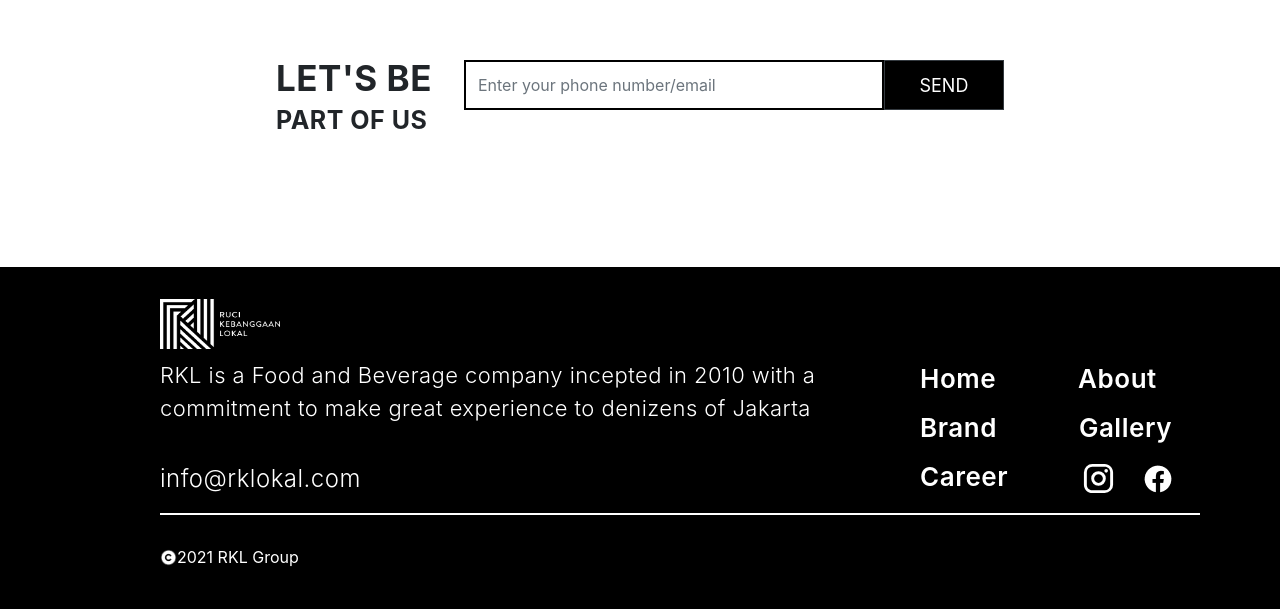
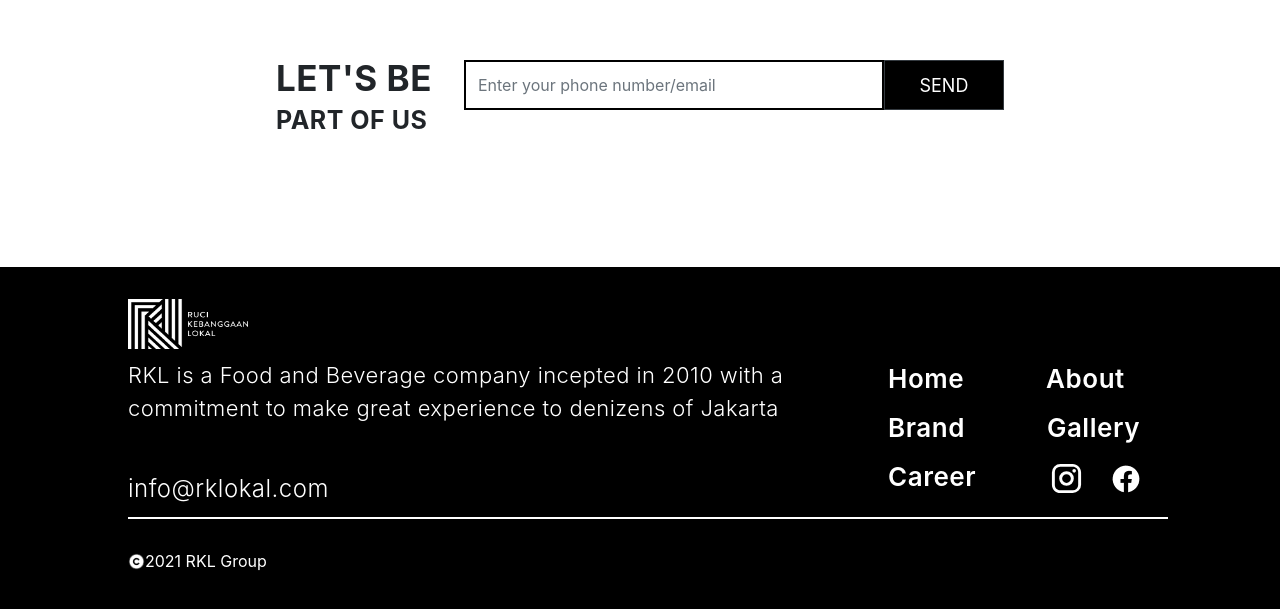
Before and after one commit to adityanandaaa/rkl_frontend, a React (Create React App) app: page /test in a window 1280 px wide. Shown: the part 1767-2376 px from the top of the page. Built offline with nearby package versions, Linux system fonts and the light colour scheme; no server answers.

Commit message:
fixing small bugs

```diff
--- a/src/Components/Footer/index.jsx
+++ b/src/Components/Footer/index.jsx
@@ -3,7 +3,6 @@ import {Flex, Wrapper} from './styles'
 import Logo from './Media/Logo2.png'
 import CopyrightIcon from './Media/Copyright-White.png'
 import FacebookIcon from './Media/Facebook-White.png'
-// import InstagramIcon from './Media/Instagram-White.png'
 import InstagramIcon from '@material-ui/icons/Instagram';
 
 const Footer = () => {
@@ -15,28 +14,26 @@ const Footer = () => {
             <Flex direction="row" justify="flex-start" alignItems="flex-start" className="wrap">
                 <Flex direction="column" justify="center">
                     <p className="description">RKL is a Food and Beverage company incepted in 2010 with a commitment to make great experience to denizens of Jakarta</p>
-                    <p className="email">info@rklokal.com</p>
-
+                    <a href="mailto:info@rklokal.com" className="email">info@rklokal.com</a>
                 </Flex>
                 <Flex direction="column" justify="flex-start" alignItems="flex-start" className="menu-wrap">
                     <Flex direction="row" justify="flex-start" className="menu">
                         <a href="/">Home</a>
-                        <a href="/">About</a>
+                        <a href="/about">About</a>
                     </Flex>
                     <Flex direction="row" justify="flex-start" className="menu">
-                        <a href="/">Brand</a>
+                        <a href="/brands/1">Brand</a>
                         <a href="/">Gallery</a>
                     </Flex>
                      <Flex direction="row" justify="flex-start" className="menu">
-                        <a href="/">Career</a>
-                        <a href="/">
+                        <a href="/career">Career</a>
+                        <a href="https://www.instagram.com/caferuci/">
                             <InstagramIcon fontSize="large" />
                         </a>
-                        <a href="/">
+                        <a href="https://www.instagram.com/caferuci/">
                             <img src={FacebookIcon} alt="facebook_icon" style={{marginLeft: '1em'}} />
                         </a>
                     </Flex>
-
                 </Flex>
             </Flex>
             <div className="footer-line"></div>
--- a/src/Components/Footer/styles.js
+++ b/src/Components/Footer/styles.js
@@ -6,11 +6,6 @@ export const Flex = styled.div`
     justify-content: ${({justify}) => justify};
     align-items: ${({alignItems}) => alignItems};
     flex-wrap: ${({wrap}) => wrap};
-
-    // @media (max-width: 414px){
-    //     flex-direction: column;
-    // }
-
 `
 
 export const Wrapper = styled.div`
@@ -18,12 +13,16 @@ export const Wrapper = styled.div`
     position: relative;
     bottom: 0;
     left: 0;
-    // width: 100%;
     height: 350px;
     color: white;
     padding-top: 2em;
     padding-left: 10em;
     padding-right: 10em;
+
+    @media (width: 1280px){
+        padding-left: 8em;
+        padding-right: 8em;
+    }
 
     @media (width: 1920px){
         padding-left: 25em;
@@ -46,9 +45,12 @@ export const Wrapper = styled.div`
     .email{
         font-weight: 300;
         font-size: 24px;
+        width: 9em;
         line-height: 150%;
         letter-spacing: 0.02em;
         padding-top: 20px;
+        padding-bottom: 10px;
+        cursor: pointer;
     }
     .menu-wrap{
         margin-left: 100px;
@@ -86,6 +88,43 @@ export const Wrapper = styled.div`
     //         height: 17px;
     //     }
 
+    @media (max-width: 1024px){
+        max-width: 100%;
+        height: 50em;
+        .logo{
+            width: 100px;
+            height: 45px;
+        }
+        .description{
+            font-style: normal;
+            font-weight: 300;
+            font-size: 18px;
+            width: 22em;
+        }
+        .email{
+            font-size: 18px;
+        }
+        .menu-wrap{
+            // margin-left: 70px;
+        }
+        .footer-line{
+            width: 46em;
+        }
+        a{
+            font-size: 22px;
+        }
+        .menu a:nth-child(2){
+            margin-left: 82px;
+            img{
+                width: 20px;
+                height: 20px;
+            }
+            :nth-last-child(2){
+                margin-left: 73px;
+            }
+        }
+
+    }
     @media (max-width: 768px){
         max-width: 100%;
         height: 30em;
--- a/src/Components/Modal/index.jsx
+++ b/src/Components/Modal/index.jsx
@@ -48,8 +48,11 @@ const Modals = ({src, open, handleClose, title, description, date}) => {
             >
                 <Fade in={open}  >
                     <div>
+                        <Flex direction="column">
+                            <Flex direction="row" justify="flex-end">
+                                <CloseIcon className="close-icon" onClick={handleClose} />
+                            </Flex>
                             <Paper className="paper">
-                            <CloseIcon className="close-icon" onClick={handleClose} />
                                 <Flex direction="row" justify="space-around" alignItems="center" className="content-wrap">
                                     <img src={src} alt="event_pic" />
                                     <Flex direction="column" alignItems="space-around" justify="flex-start" className="detail-wrap">
@@ -72,6 +75,8 @@ const Modals = ({src, open, handleClose, title, description, date}) => {
                                     </Flex>
                                 </Flex>
                             </Paper>
+                        </Flex>
+
                     </div>
                 </Fade>
             </Modal>
--- a/src/Components/Modal/styles.js
+++ b/src/Components/Modal/styles.js
@@ -19,6 +19,12 @@ export const Wrapper = styled.div`
         font-size: 55px;
         background: red;
     }
+    .close-icon{
+        position: absolute;
+        color: white;
+        cursor: pointer;
+        font-size: 20px;
+    }
 `
 
 export const Paper = styled.div`
@@ -27,13 +33,6 @@ export const Paper = styled.div`
     font-size: 40px;
     background: white;
 
-    .close-icon{
-        position: absolute;
-        top: 7em;
-        right: 7em;
-        color: white;
-        cursor: pointer;
-    }
     img{
         width: 430px;
         height: 430px;
@@ -115,28 +114,10 @@ export const Paper = styled.div`
 
     }
 
-    @media (max-width: 1500px){
-        .close-icon{
-            top: 3em;
-            right: 11em;
-        }
-    }
-    @media (max-width: 1400px){
-        .close-icon{
-            top: 7em;
-            right: 9.5em;
-        }
-    }
-    @media (max-width: 1280px){
-        .close-icon{
-            top: 5em;
-            right: 7em;
-        }
-    }
 
     @media (max-width: 768px){
         width: 710px;
-        height: 376px;
+        height: 400px;
 
         img{
             width: 318px;
@@ -150,7 +131,7 @@ export const Paper = styled.div`
             font-size: 20px;
         }
         .title h1{
-            font-size: 26px;
+            font-size: 24px;
         }
         .date{
             margin-top: 0.5em;
@@ -177,10 +158,7 @@ export const Paper = styled.div`
                 font-size: 16px;
             }
         }
-        .close-icon{
-            top: 12em;
-            right: 1.5em;
-        }
+
     }
 
     @media (max-width: 414px){
@@ -233,9 +211,11 @@ export const Paper = styled.div`
             }
         }
         .close-icon{
-            fill: black;
-            top: 0.5em;
+            position: absolute;
+            // fill: black;
+            top: 1.5em;
             right: 1em;
+            margin-top: 5em;
         }
     }
     @media (max-width: 375px){
--- a/src/Pages/Brands/index.jsx
+++ b/src/Pages/Brands/index.jsx
@@ -119,7 +119,6 @@ const Brands = ({match}) => {
             <Footer />
         </Wrapper>
     )
-
 }
 
 export default Brands
--- a/src/Pages/Brands/styles.js
+++ b/src/Pages/Brands/styles.js
@@ -182,7 +182,7 @@ export const Event = styled.div`
         .promo{
             // position: absolute;
             img{
-                width: 185px;
+                // width: 185px;
                 height: 240px;
             }
 
@@ -205,7 +205,7 @@ export const Event = styled.div`
         }
         .promo{
             img{
-                width: 170px;
+                // width: 170px;
             }
         }
         .title{
@@ -337,6 +337,12 @@ export const Location = styled.div`
         .logo{
             flex-direction: column;
         }
+        .logo div:nth-child(1){
+            height: 130px;
+        }
+        .logo div:nth-child(2){
+            margin-bottom: 3em;
+        }
         img{
             height: 200px;
             // width: 250px;
```
Also changed, not shown: src/Components/Navbar2/index.jsx (+0 -20 lines). Lines whose indentation alone changed are shown as unchanged.
